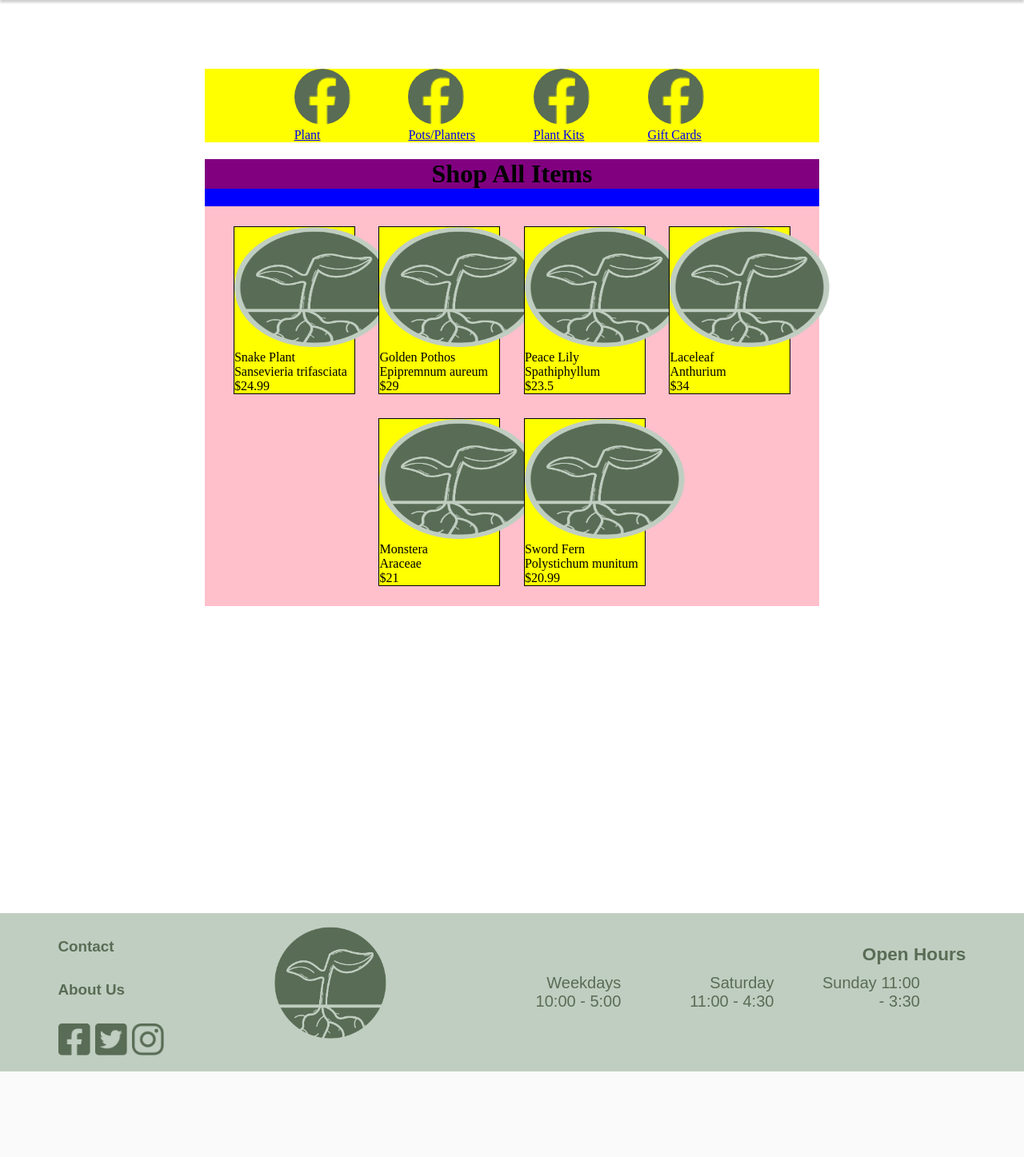
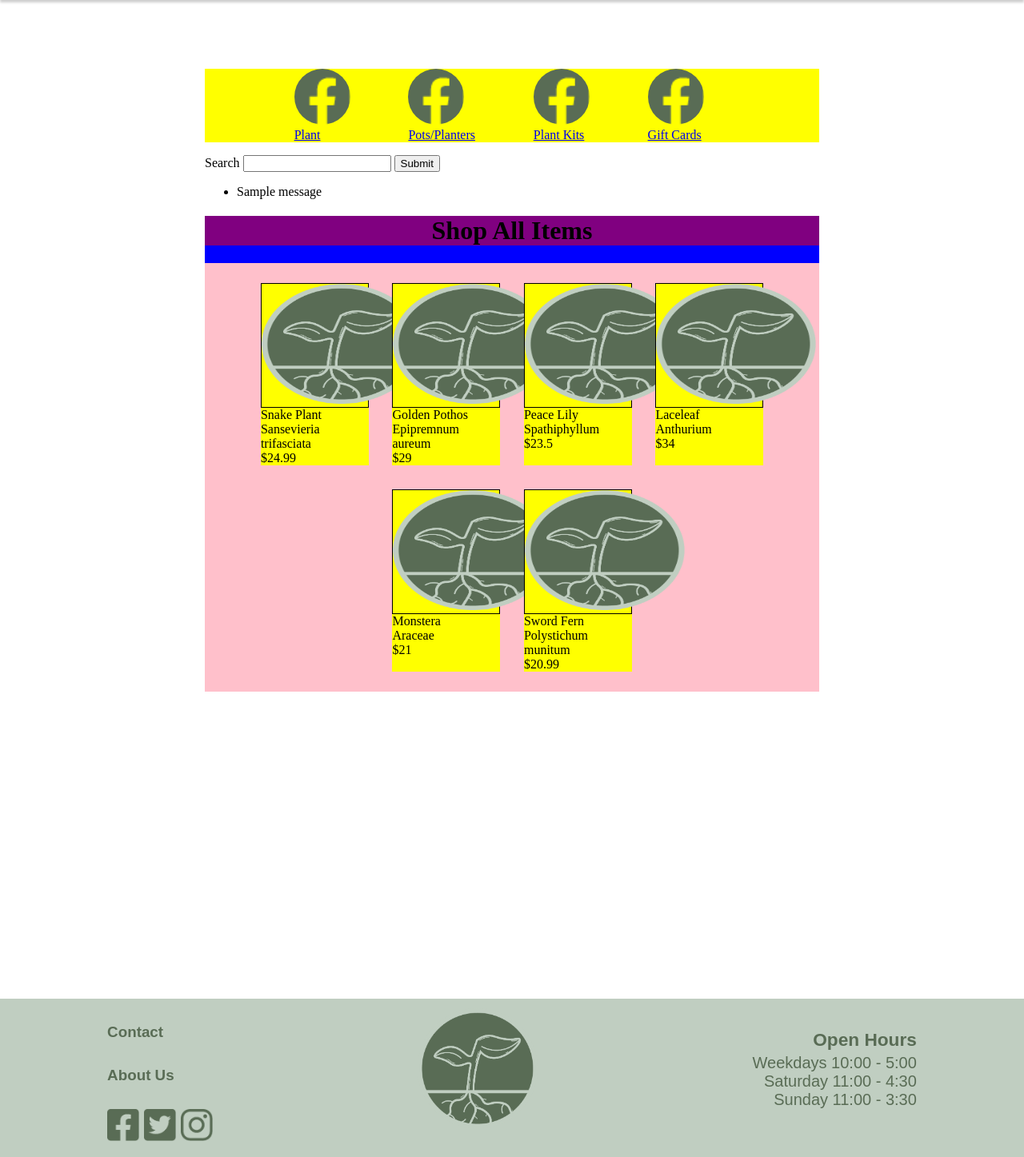
Before and after one commit to jesssssssssssss/plantpractise, a Flask app: page /shop in a window 1280 px wide. Shown: the part 170-1617 px from the top of the page at 80% size. Before the commit the page ends 1510 px from the top, so only its background shows below. Run offline with Flask 3, Linux system fonts and the light colour scheme; tables that the repository leaves empty hold one stand-in row (values such as "Sample post"); one stand-in notice (Sample message) is shown; some libraries are stand-ins or nearby versions; some web fonts are replaced.

Commit message:
Commiting search bar changes

```diff
--- a/1Plant Website/Plant Website/Website/forms.py
+++ b/1Plant Website/Plant Website/Website/forms.py
@@ -8,3 +8,7 @@ class ContactForm(FlaskForm):
     subject = StringField("Subject", validators=[DataRequired(message="Please enter a subject.")])
     message = TextAreaField("Message", validators=[DataRequired(message="Please enter a message.")])
     submit = SubmitField("Submit")
+
+class SearchForm(FlaskForm):
+    search = StringField('Search')
+    submit = SubmitField('Submit')
--- a/1Plant Website/Plant Website/Website/models.py
+++ b/1Plant Website/Plant Website/Website/models.py
@@ -41,4 +41,4 @@ class ShopProducts(db.Model):
     price = db.Column(db.Integer, nullable=False) #Is required
     stock = db.Column(db.Integer, nullable=False) #Is required
     category = db.Column(db.String(150), nullable=True)
-    imageUrl = db.Column(db.String(150), nullable=True)
+    imageUrl = db.Column(db.String(150), nullable=False) #Is required
--- a/1Plant Website/Plant Website/Website/routes.py
+++ b/1Plant Website/Plant Website/Website/routes.py
@@ -22,7 +22,7 @@ def contact():
             return render_template('contact.html', form=form, user=current_user)
         #Success message
         else:
-            msg = Message(form.subject.data, sender=current_app.config['MAIL_USERNAME'], recipients=['270268490@yoobeestudent.ac.nz','270278266@yoobeestudent.ac.nz'])
+            msg = Message(form.subject.data, sender=current_app.config['MAIL_USERNAME'], recipients=['270268490@yoobeestudent.ac.nz','270278266@yoobeestudent.ac.nz', '270045467@yoobeestudent.ac.nz'])
             #Formatting email
             msg.body =f"""
             From: {form.name.data} <{form.email.data}>
--- a/1Plant Website/Plant Website/Website/static/css/shopPage.css
+++ b/1Plant Website/Plant Website/Website/static/css/shopPage.css
@@ -2,17 +2,14 @@
     background-color: yellow;
 }
 
-.navItems {
-    flex-wrap: wrap;
-}
-
-ul {
+.shopNavItems {
   list-style: none;
   display: flex;
   justify-content: center;
+  flex-wrap: wrap;
 }
 
-li {
+.shopNavItem {
     margin-right: 10%;
 }
 
@@ -44,15 +41,14 @@ li {
 
 }
 .flexBox {
-    width: 20%;
+    width: 18%;
     height: auto;
     background: yellow;
     text-align: left;
     margin: 2%;
-    border: 1px solid black;
 }
 
 .productImage {
-    width: 50%;
-    height: auto;
+
+    border: 1px solid black;
 }
--- a/1Plant Website/Plant Website/Website/templates/navBase.html
+++ b/1Plant Website/Plant Website/Website/templates/navBase.html
@@ -30,7 +30,7 @@
                 <div class="navBarCategories">
                     <!--Nav items-->
                     <a class="navItem" id="shop" href="/shop">Shop</a>
-                    <a class="navItem" id="aboutUs" href="/aboutUs">About Us</a>
+                    <a class="navItem" id="aboutUs" href="/plants">About Us</a>
                     <a class="navItem" id="contact" href="/contact">Contact</a>
                 </div>
 
--- a/1Plant Website/Plant Website/Website/templates/shop.html
+++ b/1Plant Website/Plant Website/Website/templates/shop.html
@@ -6,15 +6,35 @@
 {% block content %}
 <link rel="stylesheet" href="{{ url_for('static', filename='css/shopPage.css') }}">
 
+<!--Shop navigation that link to product categories-->
 <div class="shopNav">
-    <ul class="navItems">
-        <li><a href="/shop"><img class="navImage" height="70px" src="{{ url_for('static', filename='facebookIcon.png') }}"><br>Plant</a></li>
-        <li><a href="/shop"><img class="navImage" height="70px" src="{{ url_for('static', filename='facebookIcon.png') }}"><br>Pots/Planters</a></li>
-        <li><a href="/shop"><img class="navImage" height="70px" src="{{ url_for('static', filename='facebookIcon.png') }}"><br>Plant Kits</a></li>
-        <li><a href="/shop"><img class="navImage" height="70px" src="{{ url_for('static', filename='facebookIcon.png') }}"><br>Gift Cards</a></li>
+    <ul class="shopNavItems">
+        <li class="shopNavItem"><a href="/shop"><img class="navImage" height="70px" src="{{ url_for('static', filename='facebookIcon.png') }}"><br>Plant</a></li>
+        <li class="shopNavItem"><a href="/shop"><img class="navImage" height="70px" src="{{ url_for('static', filename='facebookIcon.png') }}"><br>Pots/Planters</a></li>
+        <li class="shopNavItem"><a href="/shop"><img class="navImage" height="70px" src="{{ url_for('static', filename='facebookIcon.png') }}"><br>Plant Kits</a></li>
+        <li class="shopNavItem"><a href="/shop"><img class="navImage" height="70px" src="{{ url_for('static', filename='facebookIcon.png') }}"><br>Gift Cards</a></li>
     </ul>
 </div>
 
+<!--Search bar-->
+<form method="POST">
+    {{ form.hidden_tag() }}
+    {{ form.search.label }} {{ form.search(size=20) }}
+    {{ form.submit() }}
+</form>
+
+<!--Displaying flash messages-->
+{% with messages = get_flashed_messages(with_categories=true) %}
+    {% if messages %}
+        <ul>
+            {% for category, message in messages %}
+                <li class="{{ category }}">{{ message }}</li>
+            {% endfor %}
+        </ul>
+    {% endif %}
+{% endwith %}
+
+ <!--Displays the list of products from database and the page title-->
 <div class="shopContainer">
 
     <h1 class="title">Shop All Items</h1>
--- a/1Plant Website/Plant Website/Website/views.py
+++ b/1Plant Website/Plant Website/Website/views.py
@@ -1,6 +1,7 @@
 from flask import Blueprint, render_template, request, flash, jsonify, redirect, url_for
 from flask_login import login_required, current_user
 from .models import Product, User, AccountDetails, ShopProducts
+from .forms import SearchForm
 from flask_sqlalchemy import SQLAlchemy
 from . import db
 import json
@@ -13,15 +14,44 @@ views = Blueprint('views',__name__)
 def home():
     return render_template("home.html", user=current_user)
 
-@views.route('/shop')
+@views.route('/shop', methods=['GET', 'POST'])
 def shopProducts():
-    products = ShopProducts.query.all()
-    return render_template('shop.html', user=current_user, products=products)
+    form = SearchForm()
+    products = []
+
+    if request.method == 'POST':
+
+        if form.validate_on_submit():
+            search_term = form.search.data
+        if not search_term:
+            flash('Please enter a search term', category='error')
+        else:
+            #Separating the search_term into separate words
+            search_term = search_term.strip()
+            search_words = search_term.split()
+
+            #Query displaying products that match search_words in their name, summary, description or category
+            products = ShopProducts.query.filter(
+                (ShopProducts.name.contains(search_term)) |
+                (ShopProducts.category.contains(search_term)) |
+                (ShopProducts.summary.contains(search_term)) |
+                db.or_(*[ShopProducts.description.contains(word) for word in search_words])
+            ).all()
+            if not products:
+                flash('No products found', category='error')
+    else:
+        products = ShopProducts.query.all()
+
+    return render_template('shop.html', user=current_user, products=products, form=form)
+
 
 @views.route('/product')
 def product():
     return render_template('product.html', user=current_user)
 
+@views.route('/aboutUs')
+def aboutUs():
+    return render_template('aboutUs.html', user=current_user)
 
 @views.route('/viewCart', methods=['GET', 'POST'])
 @login_required
```
Also changed, not shown: 1Plant Website/Plant Website/Website/database.db.
